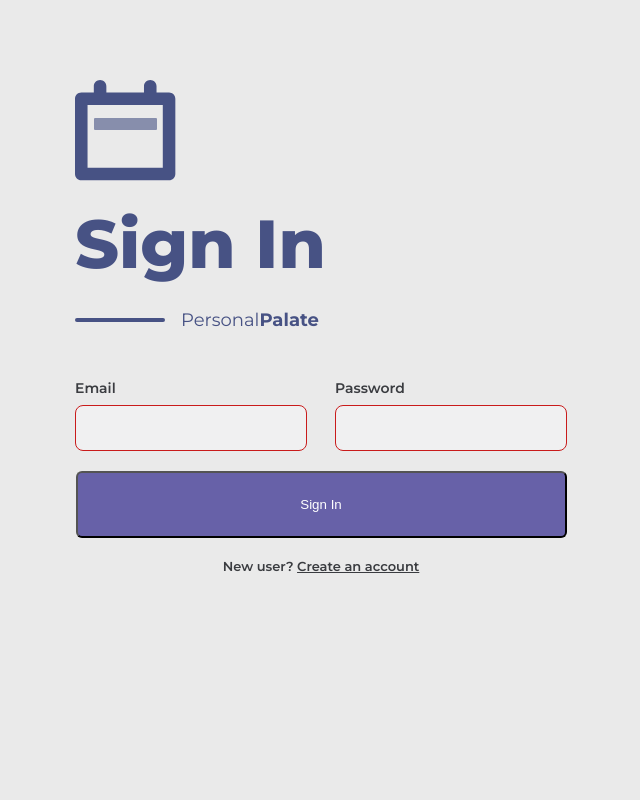
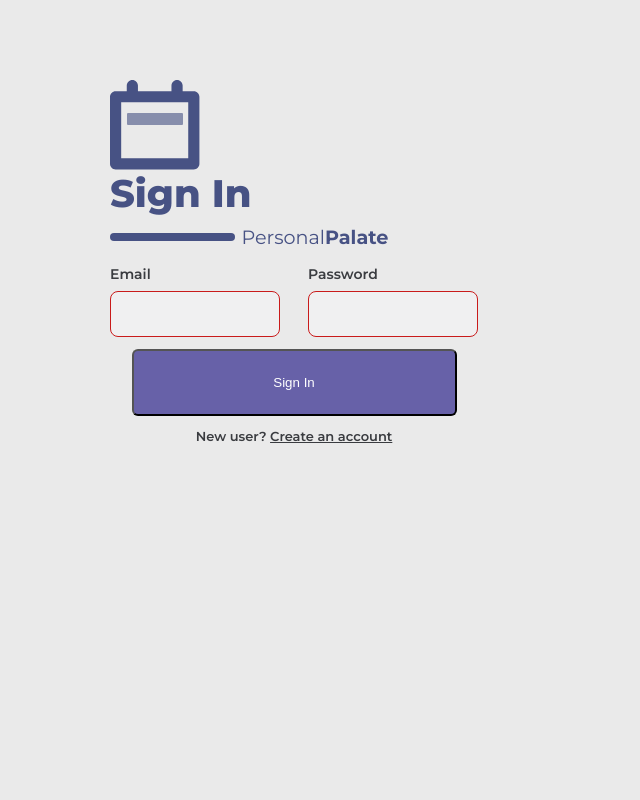
Before and after one commit to andyblarblar/PersonalPalate, a FastAPI app: page /login in a window 1280 px wide. Shown: the whole page, without its empty margins (315-955 px from the left). Run offline with FastAPI, Linux system fonts and the light colour scheme.

Commit message:
Adjusted CSS to remove fixed length and allow element scaling.

```diff
--- a/personalpalate/static/landing.css
+++ b/personalpalate/static/landing.css
@@ -1,7 +1,7 @@
 .combined-shape-icon1 {
   position: relative;
-  width: 101px;
-  height: 101px;
+  width: min(101px, max(7vw, 50px));
+  height: min(101px, max(7vw, 50px));
   z-index: 0;
 }
 
@@ -47,8 +47,7 @@
   position: relative;
   font-weight: 800;
   display: inline-block;
-  width: 282px;
-  height: 86px;
+  margin-bottom: 1vh;
   flex-shrink: 0;
 }
 
@@ -65,8 +64,8 @@
 }
 
 .line-container {
-  width: 90px;
-  height: 4px;
+  width: min(125px, max(10vw, 90px));
+  height: max(4px, 1vh);
 }
 
 .line-container, .brand-container {
@@ -106,7 +105,7 @@
 
 .input {
   position: relative;
-  width: 232px;
+  width: min(232px, max(4vw, 170px));
   height: 72px;
 }
 
@@ -132,7 +131,7 @@
 }
 
 .frame-parent2 {
-  gap: 48px;
+  gap: min(48px, 2vh);
 }
 
 .frame-wrapper {
@@ -142,7 +141,7 @@
 .button {
   border-radius: var(--br-7xs);
   background-color: var(--color-darkslateblue-100);
-  width: 491px;
+  width: min(491px, max(325px, 5vw));
   display: flex;
   flex-direction: row;
   align-items: center;
@@ -180,9 +179,10 @@
 .content-container {
   position: absolute;
   top: 10vh;
-  left: calc((50vw - 250px));
+  left: max(0px, calc((50vw - 220px)));
   align-items: flex-start;
-  gap: 21px;
+  gap: 2%;
+  margin-left: 5px;
 }
 
 .page-container {
@@ -192,7 +192,7 @@
   height: 100vh;
   overflow: hidden;
   text-align: left;
-  font-size: 68px;
+  font-size: max(3vw, 23px);
   color: var(--brand-light);
   font-family: var(--button-text-button-text-semi-bold-12);
 }
--- a/personalpalate/static/signup.css
+++ b/personalpalate/static/signup.css
@@ -1,6 +1,6 @@
 .stretched-input {
   position: relative;
-  width: 492px;
+  width: min(492px, max(365px, 4vw));
   height: 72px;
 }
 
--- a/personalpalate/static/styles.css
+++ b/personalpalate/static/styles.css
@@ -15,7 +15,7 @@ body {
   --text-14-size: 14px;
   --text-16-size: 16px;
   --button-text-button-text-semi-bold-12-size: 13px;
-  --title-text-title-3-size: 18px;
+  --title-text-title-3-size: max(1.5vw, 15px);
   --font-size-5xl: 24px;
 
   /* Colors */
@@ -43,9 +43,9 @@ body {
   --gap-3xs: 10px;
   --gap-7xs: 6px;
   --gap-5xs: 8px;
-  --gap-xl: 20px;
+  --gap-xl: 1.5vh;
   --gap-9xl: 28px;
-  --gap-base: 16px;
+  --gap-base: 0.5vw;
   --gap-141xl: 160px;
 
   /* Paddings */
```
